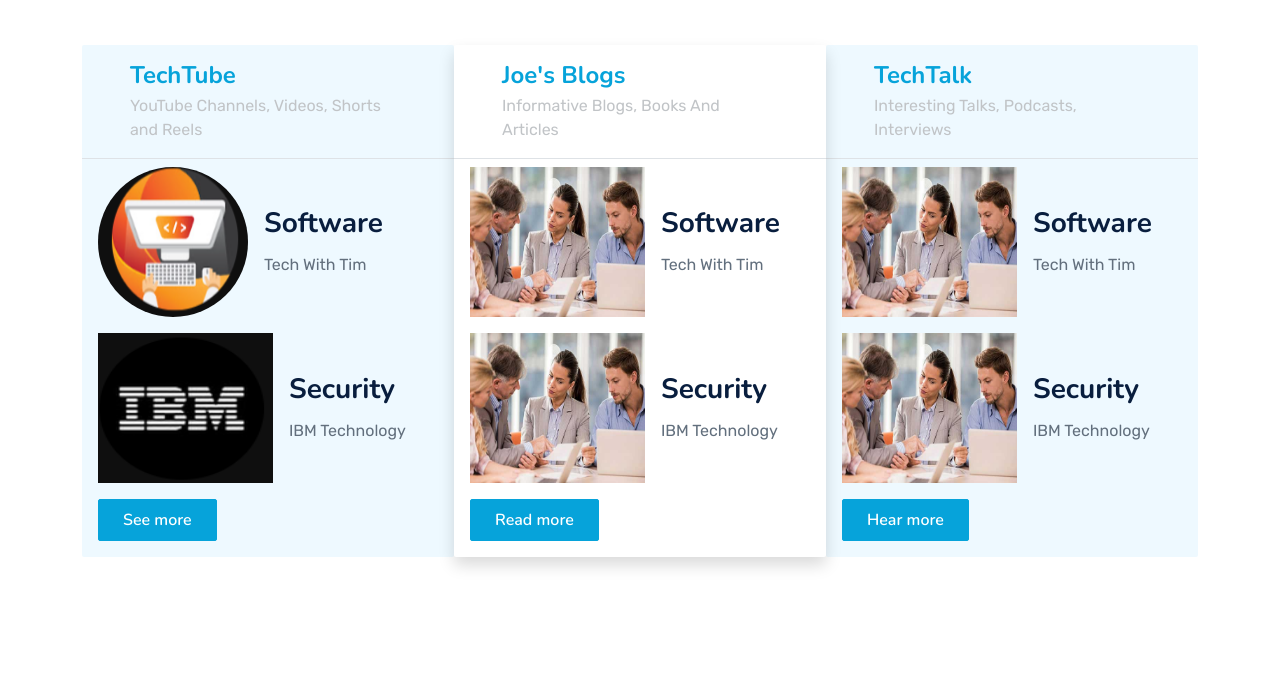
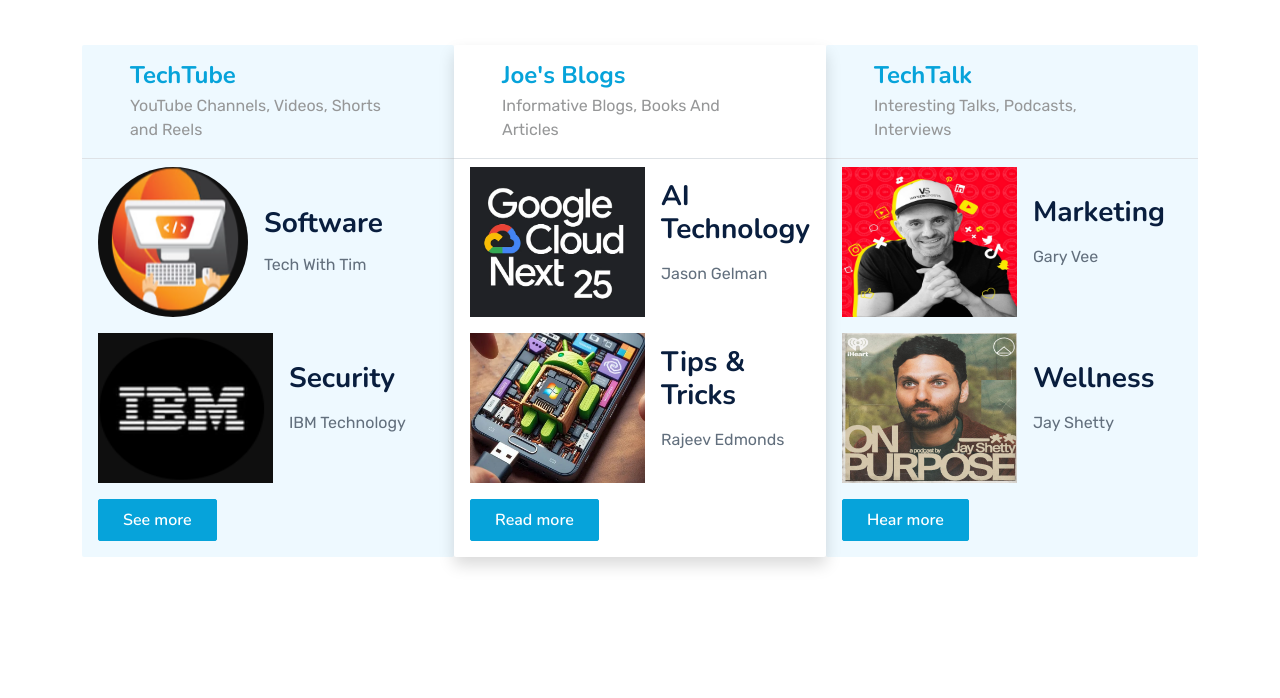
Before and after one commit to RaevenTech/Skanda1, a plain HTML site: page index.html in a window 1280 px wide. Shown: the part 5843-6541 px from the top of the page. Drawn offline with nearby package versions, Linux system fonts and the light colour scheme.

Commit message:
blog updates

```diff
--- a/index.html
+++ b/index.html
@@ -210,8 +210,7 @@
             </div>
         </div>
     </div>
-    <!-- Facts Start -->
-
+    <!-- Facts End -->
 
     <!-- About Start -->
     <div id="about" class="container-fluid py-5 wow fadeInUp" data-wow-delay="0.1s">
@@ -694,7 +693,7 @@
                   <div class="bg-light rounded">
                       <div class="border-bottom py-3 px-5 mb-1">
                           <h4 class="text-primary mb-1">TechTube</h4>
-                          <small style="color: #c1c4c7; font-size:medium;">YouTube Channels, Videos, Shorts and Reels</small>
+                          <small style="color: #969798; font-size:medium;">YouTube Channels, Videos, Shorts and Reels</small>
                       </div>
                       <div class="p-3 pt-1">
                         <div class="d-flex  mb-3">
@@ -708,7 +707,7 @@
                           <img src="img/ska-IBM-main-page-blog.png" style="width: 175px; height: 150px;" alt="blog post image">
                             <div class="d-flex flex-column justify-content-center gap-1 px-3">
                               <h3>Security</h3>
-                              <a href="blog.html"><span class="blog-article-title" style="color: #626f7d;">IBM Technology</span></a>
+                              <p href="blog.html"><span class="blog-article-title" style="color: #626f7d;">IBM Technology</span></p>
                             </div>
                         </div>
                           <a href="blog.html" class="btn btn-primary py-2 px-4 mt-3">See more</a>
@@ -719,21 +718,21 @@
                   <div class="bg-white rounded shadow position-relative" style="z-index: 1;">
                       <div class="border-bottom py-3 px-5 mb-1">
                           <h4 class="text-primary mb-1">Joe's Blogs</h4>
-                          <small style="color: #c1c4c7; font-size:medium;" >Informative Blogs, Books And Articles</small>
+                          <small style="color:  #969798; font-size:medium;" >Informative Blogs, Books And Articles</small>
                       </div>
                       <div class="p-3 pt-1">
                         <div class="d-flex  mb-3">
-                          <img src="img/blog-1.jpg" style="width: 175px; height: 150px;" alt="blog post image">
+                          <img src="img/blog-Gemini-april.png" style="width: 175px; height: 150px;" alt="blog post image">
                             <div class="d-flex flex-column justify-content-center gap-1 px-3">
-                              <h3>Software</h3>
-                              <a href="blog.html"><span class="blog-article-title" style="color: #626f7d;">Tech With Tim</span></a>
+                              <h3>AI Technology</h3>
+                              <p href="blog.html"><span class="blog-article-title" style="color: #626f7d;">Jason Gelman</span></p>
                             </div>
                         </div>
                         <div class="d-flex align-items-centermb-3">
-                          <img src="img/blog-1.jpg" style="width: 175px; height: 150px;" alt="blog post image">
+                          <img src="img/blog-tips-tools-april.png" style="width: 175px; height: 150px;" alt="blog post image">
                             <div class="d-flex flex-column justify-content-center gap-1 px-3">
-                              <h3>Security</h3>
-                              <a href="blog.html"><span class="blog-article-title" style="color: #626f7d;">IBM Technology</span></a>
+                              <h3>Tips & Tricks</h3>
+                              <p href="blog.html"><span class="blog-article-title" style="color: #626f7d;">Rajeev Edmonds</span></p>
                             </div>
                         </div>
                           <a href="blog.html" class="btn btn-primary py-2 px-4 mt-3">Read more</a>
@@ -744,21 +743,21 @@
                   <div class="bg-light rounded">
                       <div class="border-bottom py-3 px-5 mb-1">
                           <h4 class="text-primary mb-1">TechTalk</h4>
-                          <small style="color: #c1c4c7; font-size:medium;" >Interesting Talks, Podcasts, Interviews</small>
+                          <small style="color: #969798; font-size:medium;" >Interesting Talks, Podcasts, Interviews</small>
                       </div>
                       <div class="p-3 pt-1">
                         <div class="d-flex  mb-3">
-                          <img src="img/blog-1.jpg" style="width: 175px; height: 150px;" alt="blog post image">
+                          <img src="img/ska-techTube-marketing.jpg" style="width: 175px; height: 150px;" alt="blog post image">
                             <div class="d-flex flex-column justify-content-center gap-1 px-3">
-                              <h3>Software</h3>
-                              <a href="blog.html"><span class="blog-article-title" style="color: #626f7d;">Tech With Tim</span></a>
+                              <h3>Marketing</h3>
+                              <p href="blog.html"><span class="blog-article-title" style="color: #626f7d;">Gary Vee</span></p>
                             </div>
                         </div>
                         <div class="d-flex align-items-centermb-3">
-                          <img src="img/blog-1.jpg" style="width: 175px; height: 150px;" alt="blog post image">
+                          <img src="img/ska-techTube-wellness.jpeg" style="width: 175px; height: 150px;" alt="blog post image">
                             <div class="d-flex flex-column justify-content-center gap-1 px-3">
-                              <h3>Security</h3>
-                              <a href="blog.html"><span class="blog-article-title" style="color: #626f7d;">IBM Technology</span></a>
+                              <h3>Wellness</h3>
+                              <p href="blog.html"><span class="blog-article-title" style="color: #626f7d;">Jay Shetty</span></p>
                             </div>
                         </div>
                           <a href="blog.html" class="btn btn-primary py-2 px-4 mt-3">Hear more</a>
```
Also changed, not shown: about.html (+33 -4 lines), img/ska-founder.png (added), img/ska-techTube-marketing.jpg (added), img/ska-techTube-wellness.jpeg (added).
